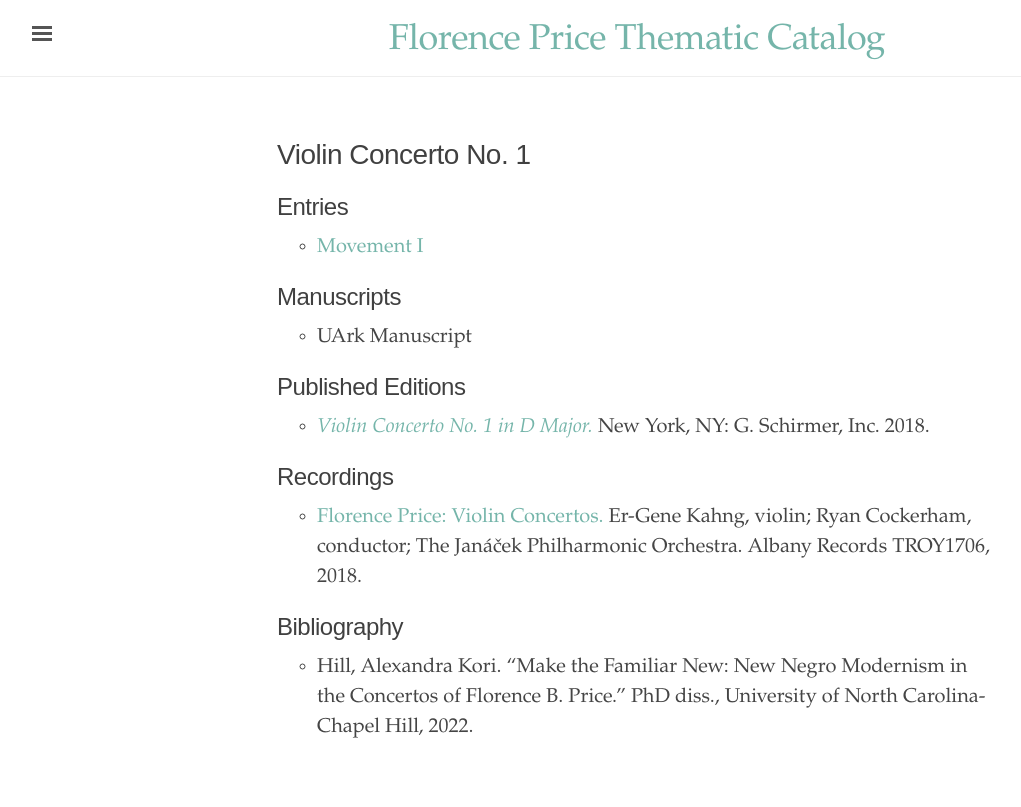
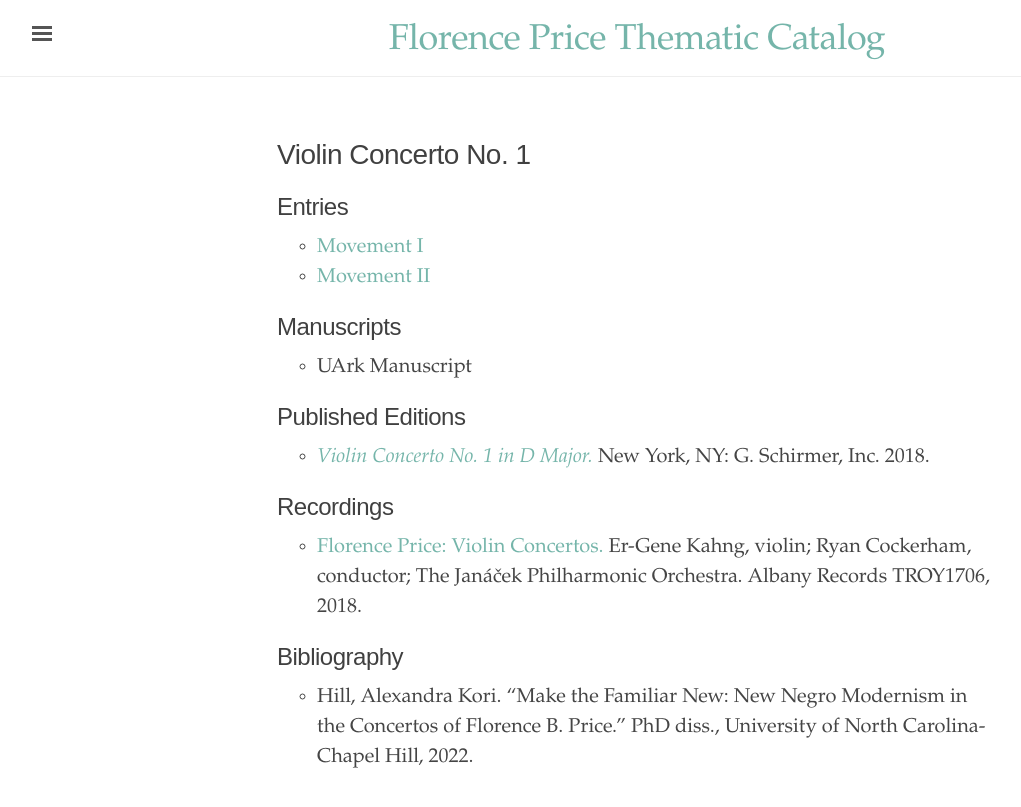
Before and after one commit to dwshadle/florence-price-catalog, a Jekyll site: the page built from _texts/price-violin_concerto_no1.md, in a window 1280 px wide. Shown: the top 807 px of the page, without its empty margins (3-1024 px from the left). Built offline with Jekyll 4.4.1, drawn with Linux system fonts in a browser that asks for light colours.

Commit message:
Update price-violin_concerto_no1.md

```diff
--- a/_texts/price-violin_concerto_no1.md
+++ b/_texts/price-violin_concerto_no1.md
@@ -8,6 +8,7 @@ permalink: /price-violin-concerto-no1/
 
 ## Entries
 - <a href="https://dwshadle.github.io/test/price-violin-concerto-no1/mvt1" target="_blank">Movement I</a>
+- <a href="https://dwshadle.github.io/test/price-violin-concerto-no1/mvt2" target="_blank">Movement II</a>
 
 ## Manuscripts
 
```
